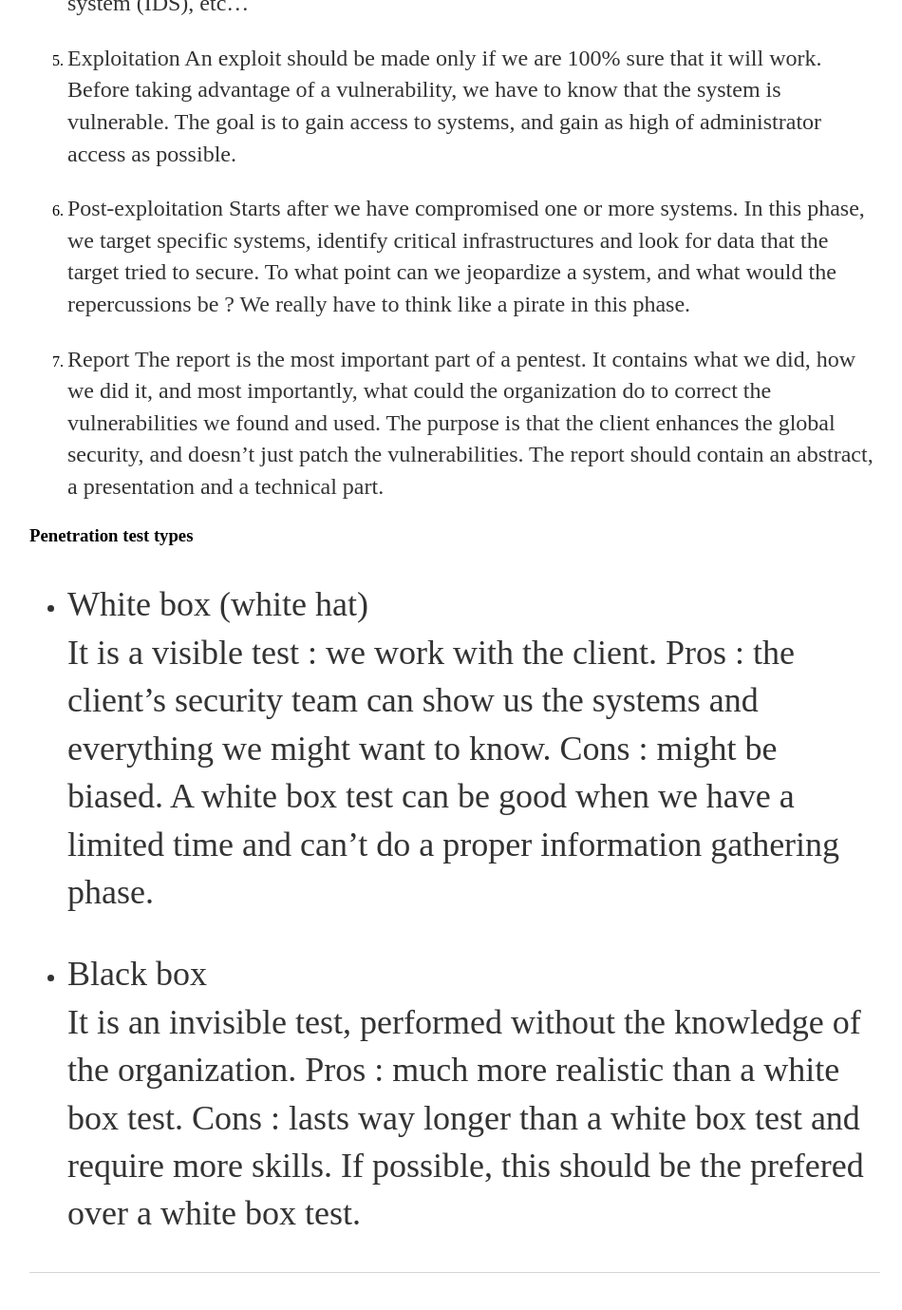
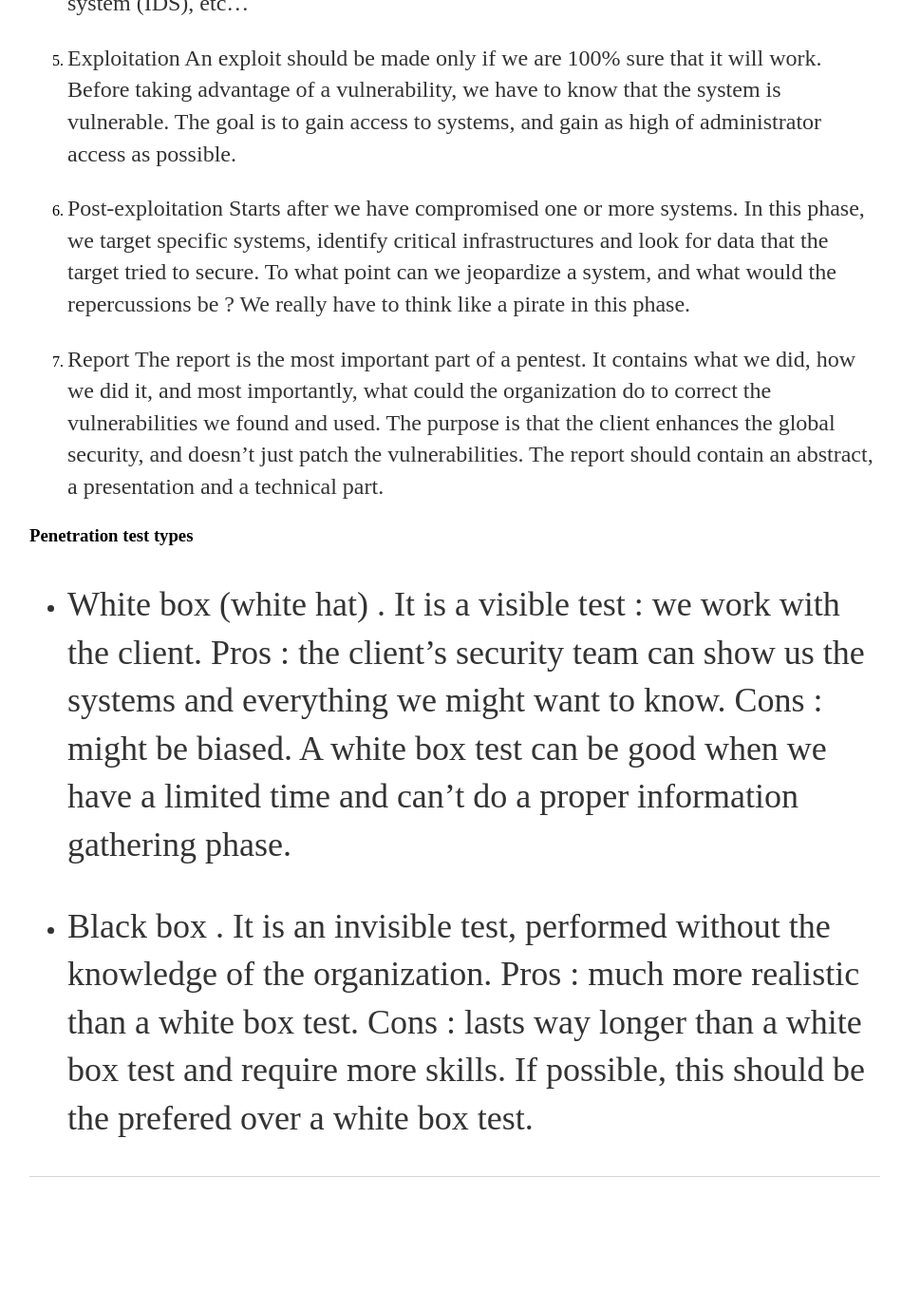
Before and after one commit to jsom1/jsom1.github.io, a Jekyll site: the page built from _summaries/metasploit.md, in a window 1280 px wide and 1400 px high, scrolled down 1681 px. Shown: the top 1379 px of the window at 95% size, without its empty margins (161-1111 px from the left). Built offline with Jekyll 4.4.1, drawn with Linux system fonts in a browser that asks for light colours; our own code applies the rules of GitHub Pages for plain Markdown files; after the commit the page ends 2980 px from its top, so only the background shows below that.

```diff
--- a/_summaries/metasploit.md
+++ b/_summaries/metasploit.md
@@ -60,13 +60,13 @@ The report should contain an abstract, a presentation and a technical part.
 
 ### Penetration test types
 
-* White box (white hat)\
+* White box (white hat) .
 It is a visible test : we work with the client.
 Pros : the client’s security team can show us the systems and everything we might want to know.
 Cons : might be biased.
 A white box test can be good when we have a limited time and can’t do a proper information gathering phase.
 
-* Black box\
+* Black box .
 It is an invisible test, performed without the knowledge of the organization.
 Pros : much more realistic than a white box test.
 Cons : lasts way longer than a white box test and require more skills.
```
